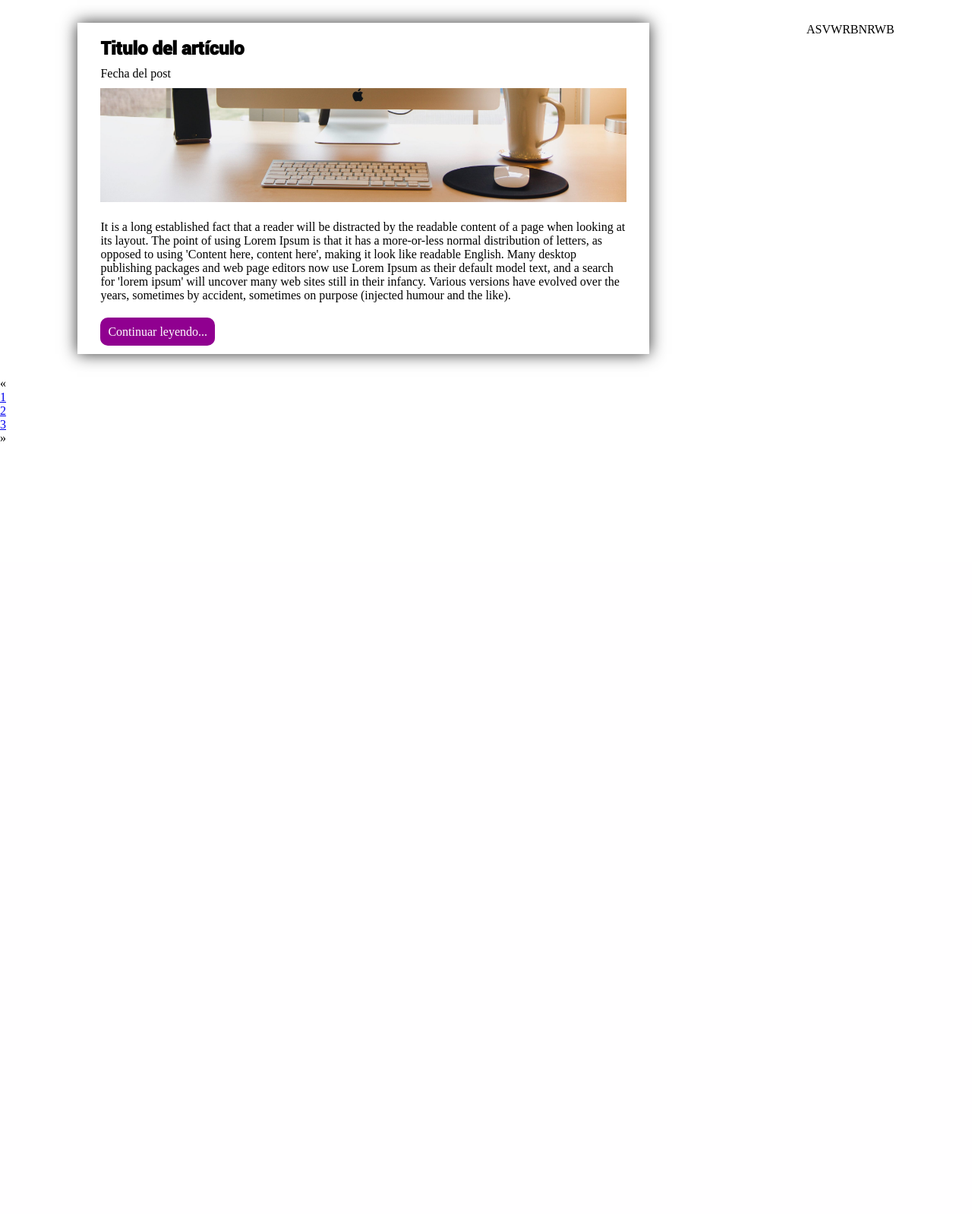
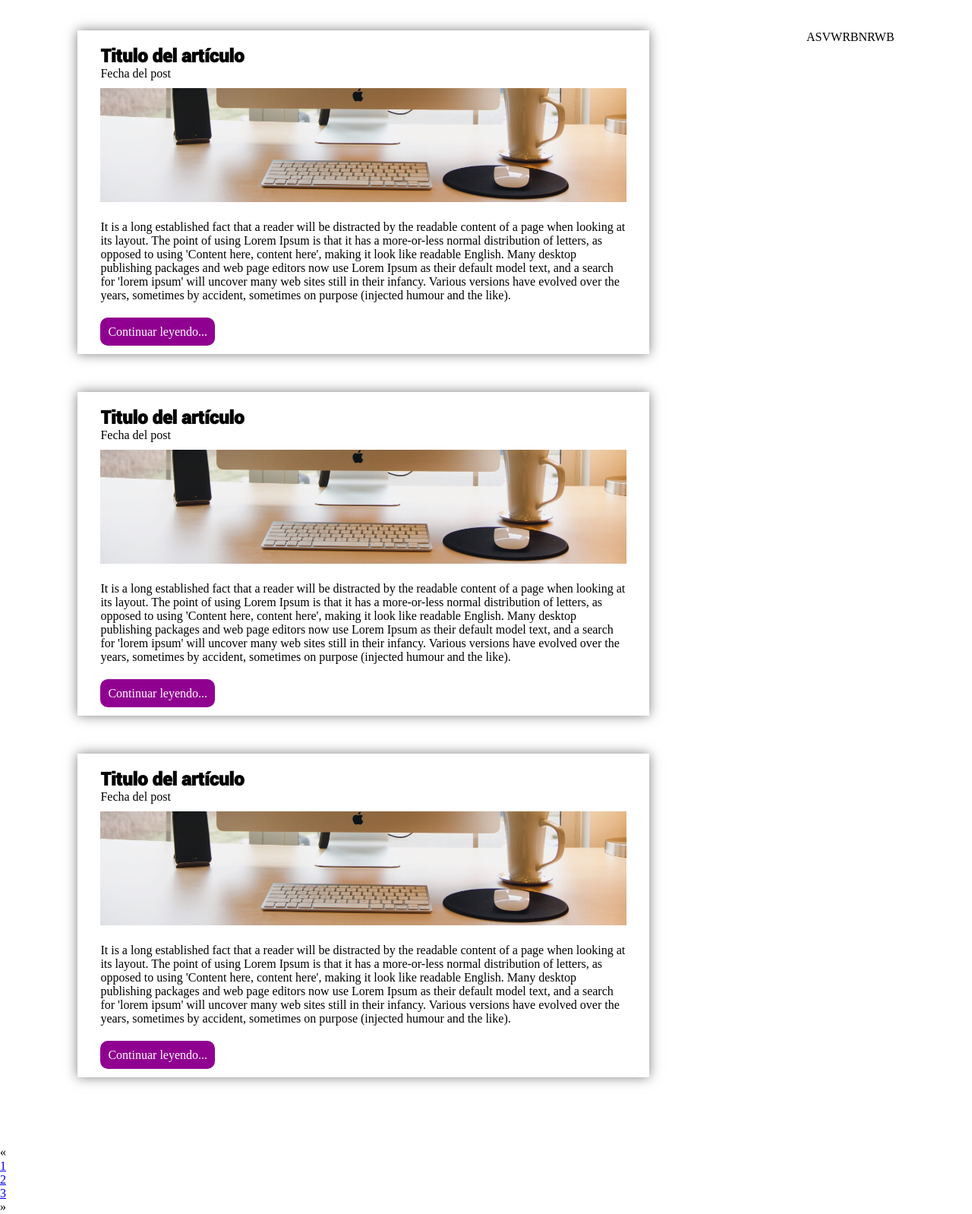
Before and after one commit to LuisChavezz/Blog-PHP, a PHP site: page /cursophp/ in a window 1280 px wide. Shown: the part 60-1658 px from the top of the page at 76% size. Before the commit the page ends 641 px from the top, so only its background shows below. Run offline with PHP 8.4, Linux system fonts and the light colour scheme; some libraries are stand-ins or nearby versions.

Commit message:
Rediseñado de los posts

```diff
--- a/css/index.css
+++ b/css/index.css
@@ -1,21 +1,22 @@
 .container{
-    margin: 30px auto;
+    margin: 40px auto;
     width: 84%;
 
     display: flex;
     justify-content: space-between;
 }
 
+.posts{
+    flex-basis: 70%;
+}
+
 .post{
-    flex-basis: 70%;
-
+    margin-bottom: 50px;
     padding: 20px 30px;
-    box-shadow: 0px 0px 20px 0px #313131;
-
+    box-shadow: 0px 0px 15px 0px rgba(0, 0, 0, 0.5);
 }
 
 .titulo{
-    margin-bottom: 10px;
     font-family: 'robotoB';
 }
 
--- a/views/index.view.php
+++ b/views/index.view.php
@@ -1,6 +1,7 @@
 <?php require 'views/header.php';?>
 
     <div class="container">
+        <div class="posts">
             <div class="post">
                 <article>
                     <h1 class="titulo">Titulo del artículo</h1>
@@ -15,6 +16,35 @@
                 </article>
             </div>
 
+            <div class="post">
+                <article>
+                    <h1 class="titulo">Titulo del artículo</h1>
+                    <p class="fecha">Fecha del post</p>
+                    <div class="thumb">
+                        <a href="#">
+                            <img src="<?php echo RUTA; ?>/img/1.jpg">
+                        </a>
+                    </div>
+                    <p class="extracto">It is a long established fact that a reader will be distracted by the readable content of a page when looking at its layout. The point of using Lorem Ipsum is that it has a more-or-less normal distribution of letters, as opposed to using 'Content here, content here', making it look like readable English. Many desktop publishing packages and web page editors now use Lorem Ipsum as their default model text, and a search for 'lorem ipsum' will uncover many web sites still in their infancy. Various versions have evolved over the years, sometimes by accident, sometimes on purpose (injected humour and the like).</p>
+                    <a href="#" class="continuar">Continuar leyendo...</a>
+                </article>
+            </div>
+
+            <div class="post">
+                <article>
+                    <h1 class="titulo">Titulo del artículo</h1>
+                    <p class="fecha">Fecha del post</p>
+                    <div class="thumb">
+                        <a href="#">
+                            <img src="<?php echo RUTA; ?>/img/1.jpg">
+                        </a>
+                    </div>
+                    <p class="extracto">It is a long established fact that a reader will be distracted by the readable content of a page when looking at its layout. The point of using Lorem Ipsum is that it has a more-or-less normal distribution of letters, as opposed to using 'Content here, content here', making it look like readable English. Many desktop publishing packages and web page editors now use Lorem Ipsum as their default model text, and a search for 'lorem ipsum' will uncover many web sites still in their infancy. Various versions have evolved over the years, sometimes by accident, sometimes on purpose (injected humour and the like).</p>
+                    <a href="#" class="continuar">Continuar leyendo...</a>
+                </article>
+            </div>
+        </div>
+
         <div class="side-bar">
             ASVWRBNRWB
         </div>
```
Lines whose indentation alone changed are shown as unchanged.
